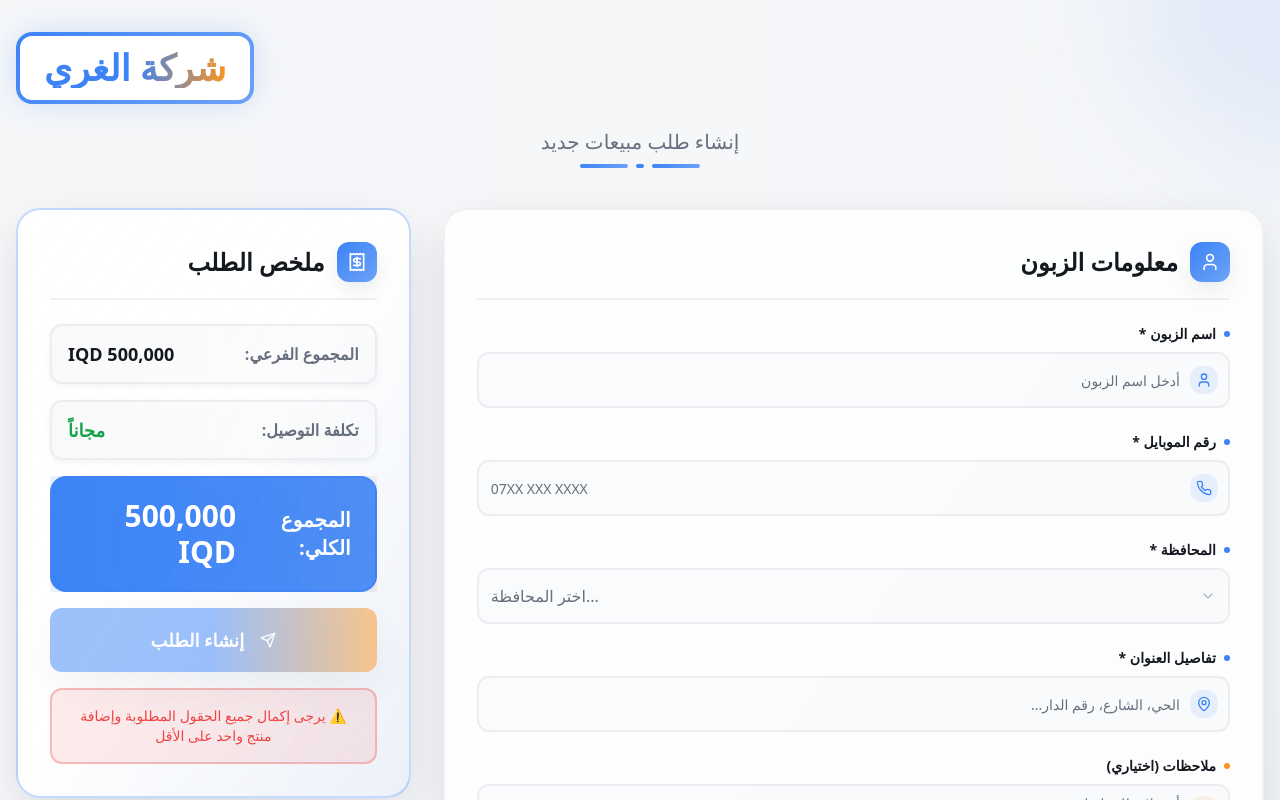
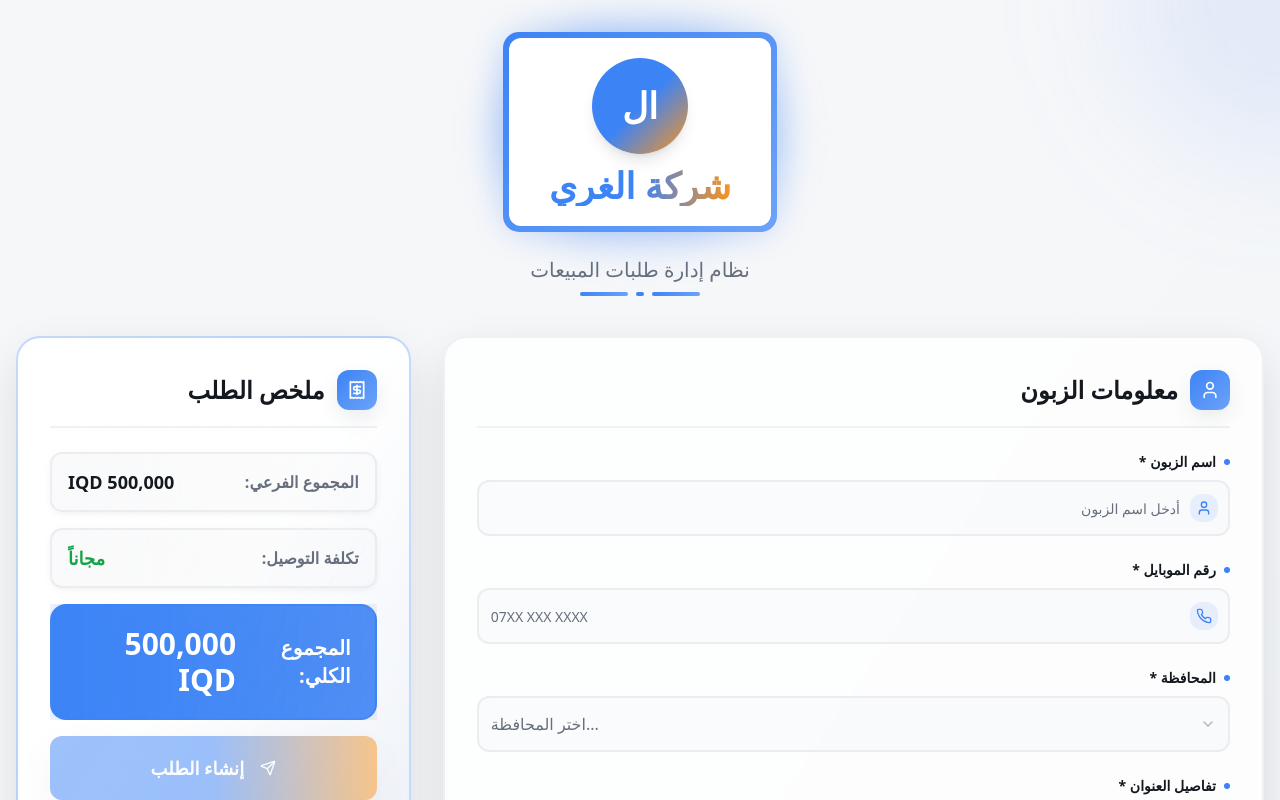
Before and after one commit to Hassan973397/sales-order-wizard1, a React (Vite) app: page / in a window 1280 px wide. Shown: the top 800 px of the page. Built offline with nearby package versions, Linux system fonts and the light colour scheme; the HTML template or start-up script is replaced by a standard one.

Commit message:
Remove all brand references and add centered company logo

```diff
--- a/index.html
+++ b/index.html
@@ -10,7 +10,6 @@
 
     <!-- Open Graph / Facebook -->
     <meta property="og:type" content="website" />
-    <meta property="og:url" content="https://alghari.netlify.app/" />
     <meta property="og:title" content="شركة الغري - نظام إدارة طلبات المبيعات" />
     <meta property="og:description" content="نظام متكامل وجميل لإنشاء وإدارة طلبات المبيعات مع واجهة مستخدم عصرية وأنيقة" />
     <meta property="og:site_name" content="شركة الغري" />
@@ -18,10 +17,8 @@
 
     <!-- Twitter -->
     <meta name="twitter:card" content="summary_large_image" />
-    <meta name="twitter:url" content="https://alghari.netlify.app/" />
     <meta name="twitter:title" content="شركة الغري - نظام إدارة طلبات المبيعات" />
     <meta name="twitter:description" content="نظام متكامل وجميل لإنشاء وإدارة طلبات المبيعات" />
-    <meta name="twitter:site" content="@alghari" />
 
     <!-- Favicon -->
     <link rel="icon" type="image/x-icon" href="/favicon.ico" />
--- a/src/pages/SalesOrder.tsx
+++ b/src/pages/SalesOrder.tsx
@@ -146,18 +146,28 @@ const SalesOrderPage = () => {
       <div className="max-w-7xl mx-auto relative z-10">
         {/* Header */}
         <div className="mb-6 sm:mb-8 md:mb-10 animate-fade-in">
-          <div className="flex items-center justify-end gap-2 sm:gap-4 mb-4 sm:mb-6">
-            <div className="p-0.5 sm:p-1 bg-gradient-primary rounded-xl sm:rounded-2xl shadow-glow">
-              <div className="bg-card rounded-lg sm:rounded-xl px-4 sm:px-6 py-2 sm:py-3">
-                <h1 className="text-2xl sm:text-3xl md:text-4xl font-extrabold bg-gradient-to-r from-primary via-primary to-accent bg-clip-text text-transparent">
-                  شركة الغري
-                </h1>
+          <div className="text-center mb-4 sm:mb-6">
+            {/* Logo */}
+            <div className="inline-block mb-4 sm:mb-6">
+              <div className="relative">
+                <div className="absolute inset-0 bg-gradient-primary rounded-full blur-xl opacity-50"></div>
+                <div className="relative p-1 sm:p-1.5 bg-gradient-primary rounded-full sm:rounded-2xl shadow-glow">
+                  <div className="bg-card rounded-full sm:rounded-xl px-6 sm:px-8 md:px-10 py-3 sm:py-4 md:py-5">
+                    <div className="flex flex-col items-center gap-2 sm:gap-3">
+                      {/* Logo Icon/Text */}
+                      <div className="w-16 h-16 sm:w-20 sm:h-20 md:w-24 md:h-24 bg-gradient-to-br from-primary via-primary to-accent rounded-full flex items-center justify-center shadow-lg">
+                        <span className="text-2xl sm:text-3xl md:text-4xl font-extrabold text-primary-foreground">ال</span>
+                      </div>
+                      <h1 className="text-2xl sm:text-3xl md:text-4xl font-extrabold bg-gradient-to-r from-primary via-primary to-accent bg-clip-text text-transparent">
+                        شركة الغري
+                      </h1>
+                    </div>
+                  </div>
+                </div>
               </div>
             </div>
-          </div>
-          <div className="text-center">
             <p className="text-muted-foreground text-base sm:text-lg md:text-xl font-medium mb-2">
-              إنشاء طلب مبيعات جديد
+              نظام إدارة طلبات المبيعات
             </p>
             <div className="flex items-center justify-center gap-2">
               <div className="h-0.5 sm:h-1 w-8 sm:w-12 bg-gradient-primary rounded-full"></div>
```
Also changed, not shown: 1 other file (tests, documents, lock files or other folders).
